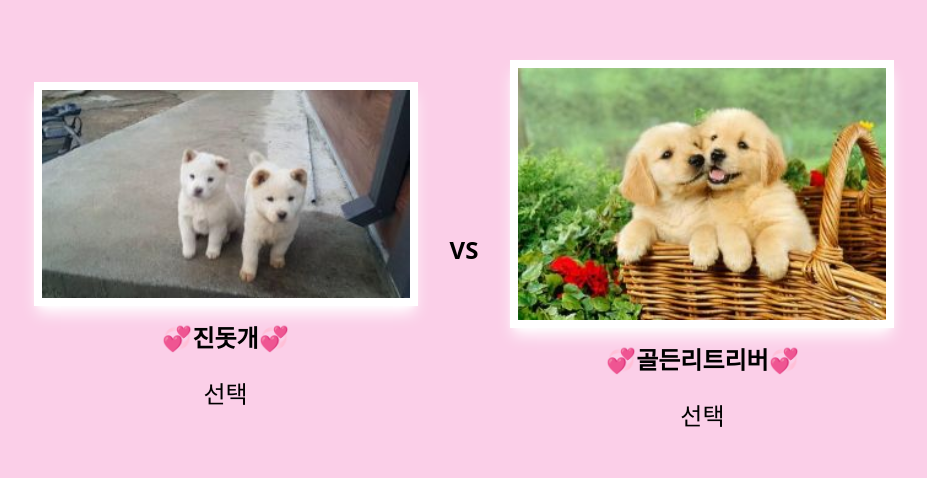
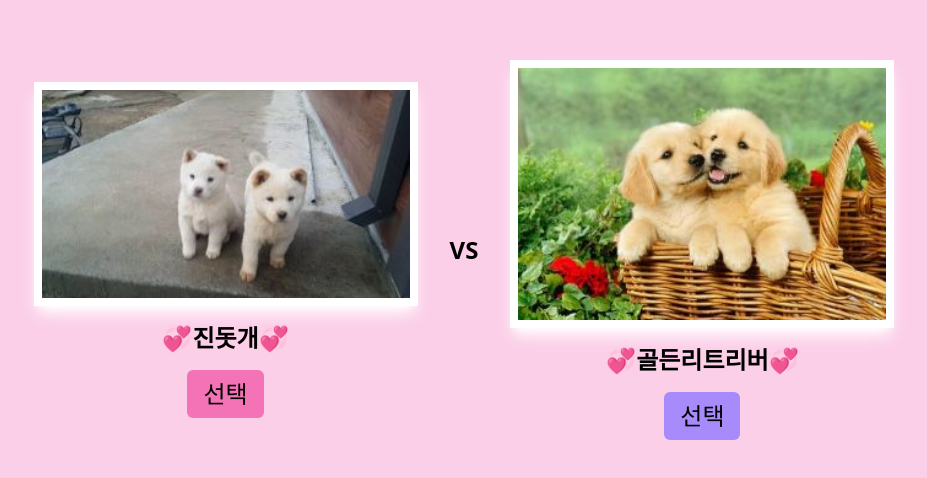
Before and after one commit to lhjbg0821/REACT_PRACTICE2, a React (Create React App) app in the folder 230406/worldcup/: page /worldcup in a window 1280 px wide. Shown: the part 150-628 px from the top of the page, without its empty margins (176-1103 px from the left). Built offline with nearby package versions, Linux system fonts and the light colour scheme.

Commit message:
choice로 버튼 바꾸기

```diff
--- a/230406/worldcup/src/components/AnimalCard.jsx
+++ b/230406/worldcup/src/components/AnimalCard.jsx
@@ -1,4 +1,4 @@
-const AnimalCard = ({ animal }) => {
+const AnimalCard = ({ animal, choice }) => {
   return (
     <div className="flex flex-col justify-norma items-center">
       <img
@@ -6,7 +6,13 @@
         src={`${process.env.PUBLIC_URL}/images/${animal}.jpeg`}
       />
       <div className="text-2xl mt-4 font-bold">💞{animal}💞</div>
-      <button className="text-2xl mt-4 px-4 py-2 rounded-md ">선택</button>
+      <button
+        className={`text-2xl mt-4 px-4 py-2 rounded-md ${
+          choice % 2 === 0 ? "bg-pink-400" : "bg-violet-400"
+        }`}
+      >
+        선택
+      </button>
     </div>
   );
 };
--- a/230406/worldcup/src/pages/worldcup.jsx
+++ b/230406/worldcup/src/pages/worldcup.jsx
@@ -21,7 +21,7 @@
         <>
           <AnimalCard animal={shuffleAnimal[choice]} choice={choice} />
           <div className="text-2xl mx-8 font-bold">VS</div>
-          <AnimalCard animal={shuffleAnimal[choice + 1]} choice={choice} />
+          <AnimalCard animal={shuffleAnimal[choice + 1]} choice={choice + 1} />
         </>
       )}
     </div>
```
